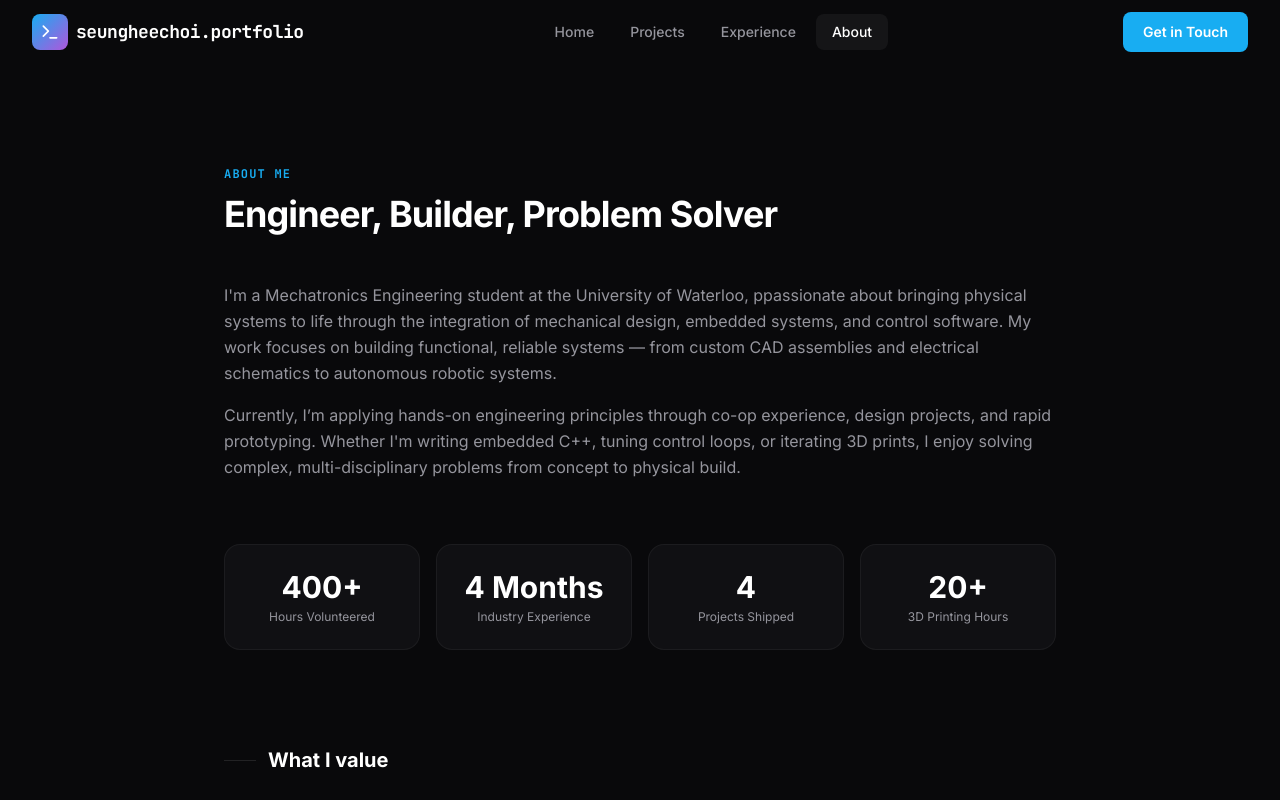
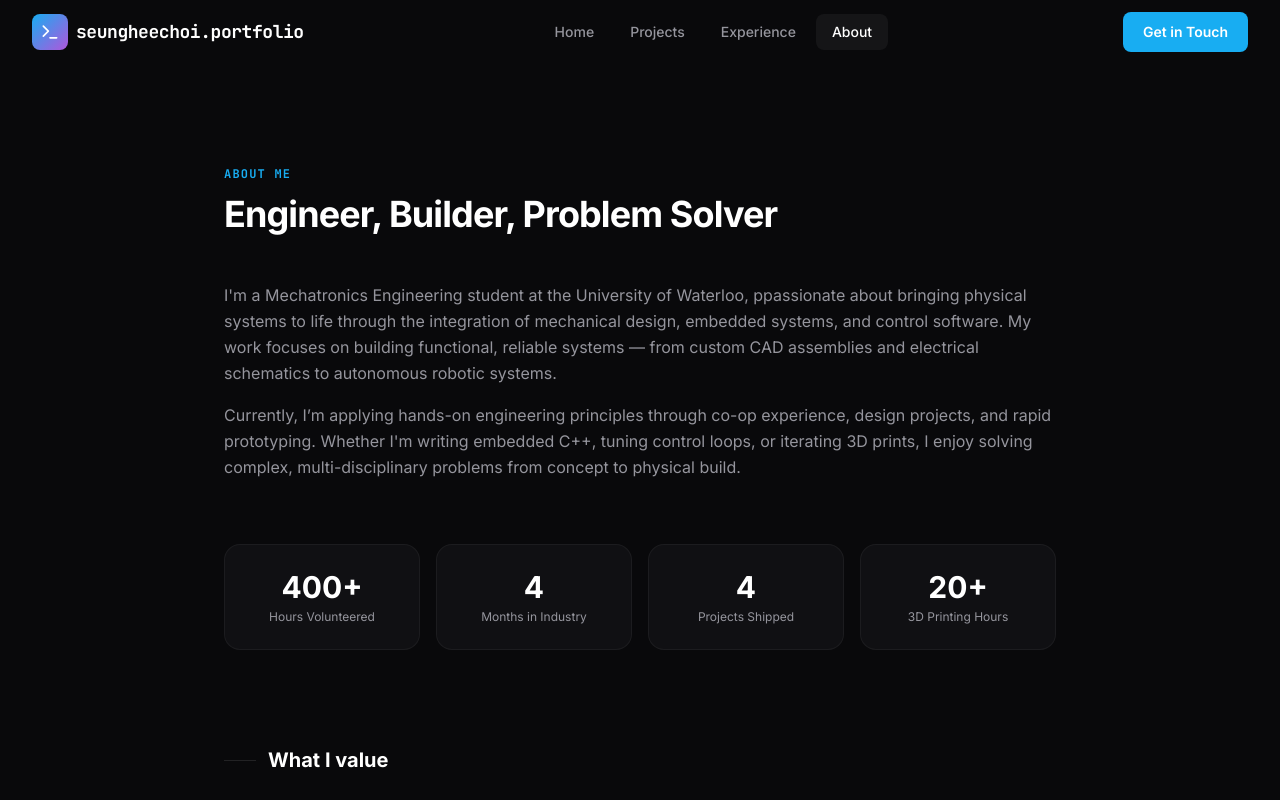
Before and after one commit to choi9948/Seunghee-Choi-Portfolio, a React (Vite) app: page /#/about in a window 1280 px wide. Shown: the top 800 px of the page. Built offline with nearby package versions, Linux system fonts and the light colour scheme; what @radix-ui/themes would draw is missing.

Commit message:
Update industry experience label in About.tsx

```diff
--- a/src/pages/About.tsx
+++ b/src/pages/About.tsx
@@ -7,7 +7,7 @@ import TravelMap from '../components/TravelMap';
 
 const stats = [
   { label: 'Hours Volunteered', value: '400+' },
-  { label: 'Industry Experience', value: '4 Months' },
+  { label: 'Months in Industry', value: '4' },
   { label: 'Projects Shipped', value: '4' },
   { label: '3D Printing Hours', value: '20+' },
 ];
```
